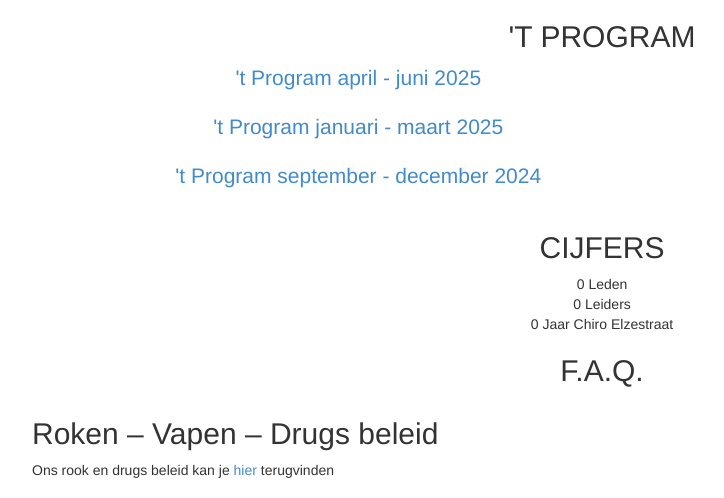
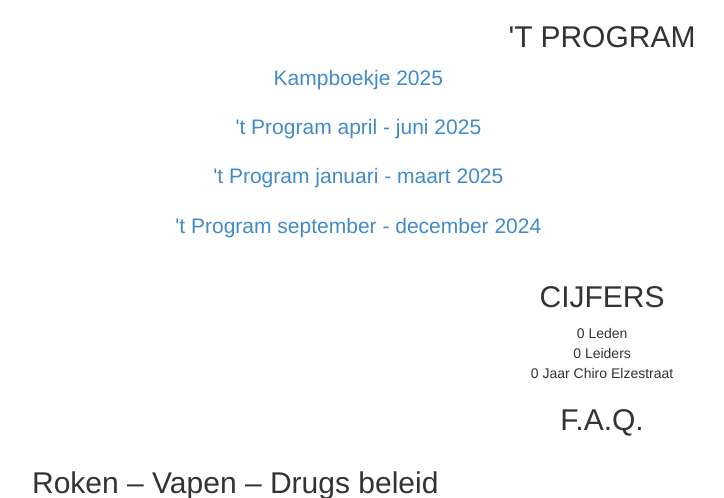
Before and after one commit to Chiro-Elzestraat/chiroelzestraat.be, a PHP site: page /chirojongens/index.php in a window 1280 px wide. Shown: the part 1606-2104 px from the top of the page, without its empty margins (38-762 px from the left). Run offline with PHP 8.4, Linux system fonts and the light colour scheme; some libraries are stand-ins or nearby versions.

Commit message:
kampboekje terug toegevoegd

```diff
--- a/chirojongens/index.php
+++ b/chirojongens/index.php
@@ -382,6 +382,7 @@ $_SESSION['r'] = $r;
                 <h2 class="text-uppercase ftco-uppercase">'t Program</h2>
                 <div class="row justify-content-center mb-5">
                     <div class="col-md-7">
+                        <p class="lead"><a href="https://tprogram.chiroelzestraat.be/kampboekje2025.pdf">Kampboekje 2025</a></p>
                         <p class="lead"><a href="https://tprogram.chiroelzestraat.be/Program-april-juni.pdf">'t Program
                         april - juni 2025</a></p>
                         <p class="lead"><a href="https://tprogram.chiroelzestraat.be/Program-jan-mrt.pdf">'t Program
```
